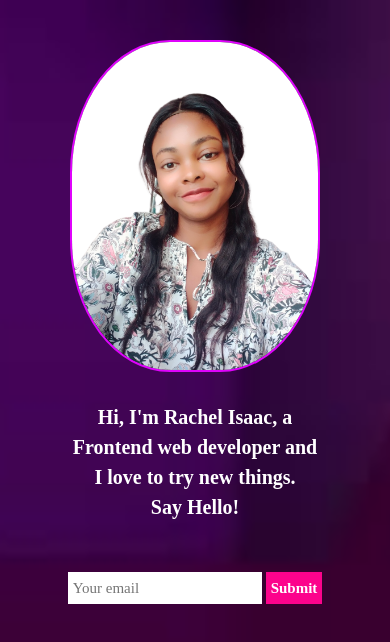
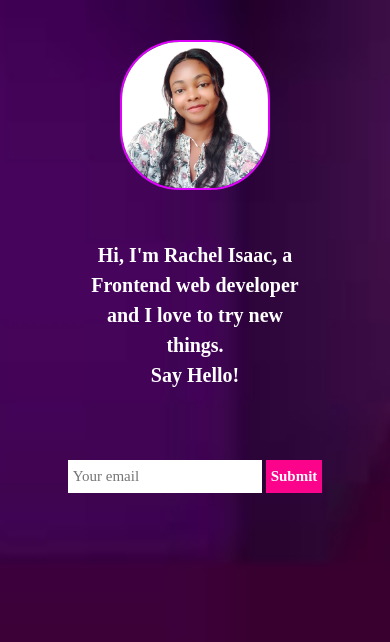
Before and after one commit to Rachelwebdev/my-very-simple-website, a plain HTML site: page index.html in a window 390 px wide. Drawn offline with Linux system fonts and the light colour scheme.

Commit message:
Add files via upload

```diff
--- a/styles.css
+++ b/styles.css
@@ -31,10 +31,12 @@ svg {
   display: block;
   max-width: 100%;
   border-radius: 40%;
-  width: 250px;
+  width: 200px;
+  height: 200px;
   margin-left: auto;
   margin-right: auto;
   border: 2px solid #df03fc;
+  object-fit: cover;
 }
 input,
 button,
@@ -58,7 +60,7 @@ h6 {
 
 p {
   font-size: 30px;
-  margin: 30px;
+  margin: 50px;
   font-weight: bolder;
 }
 
@@ -87,7 +89,11 @@ input[type="submit"] {
     font-size: 15px;
   }
   body {
-    padding: 50px;
+    padding: 40px;
+  }
+  img {
+    width: 150px;
+    height: 150px;
   }
 }
 
```
